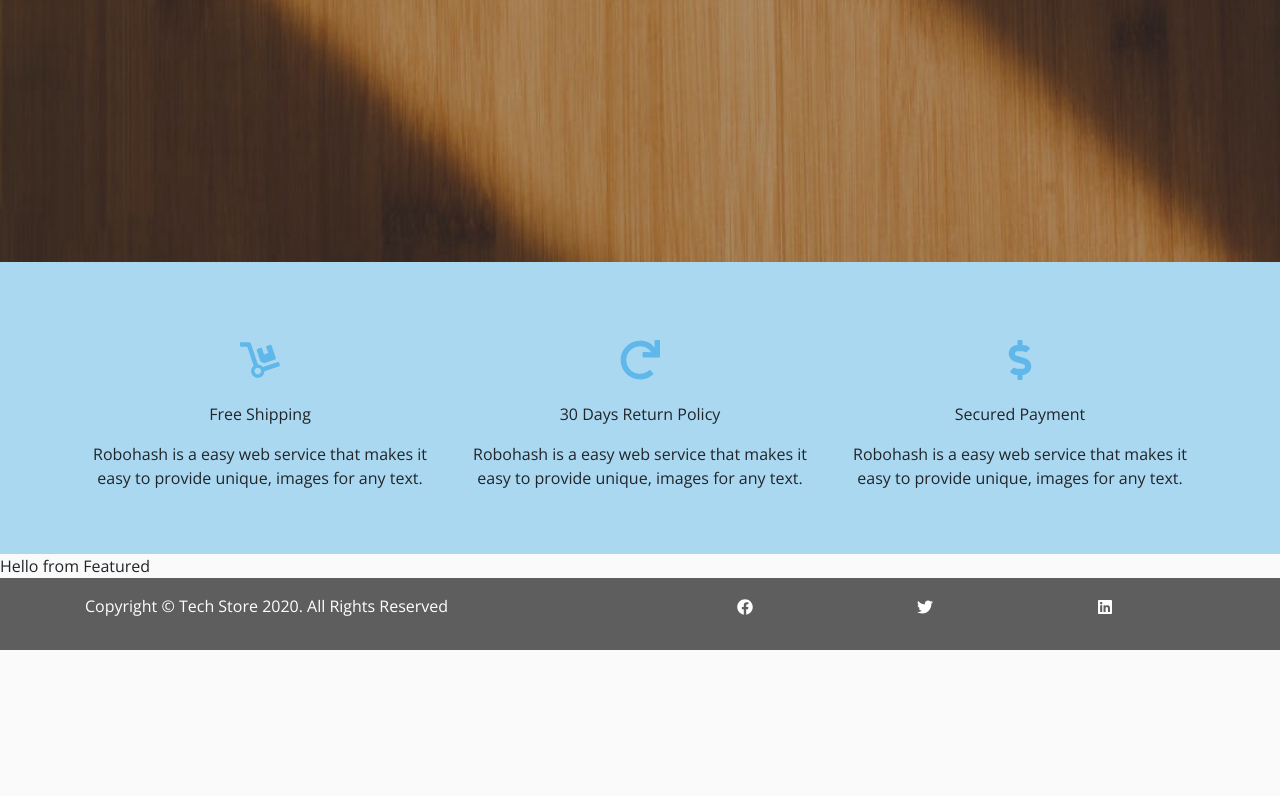
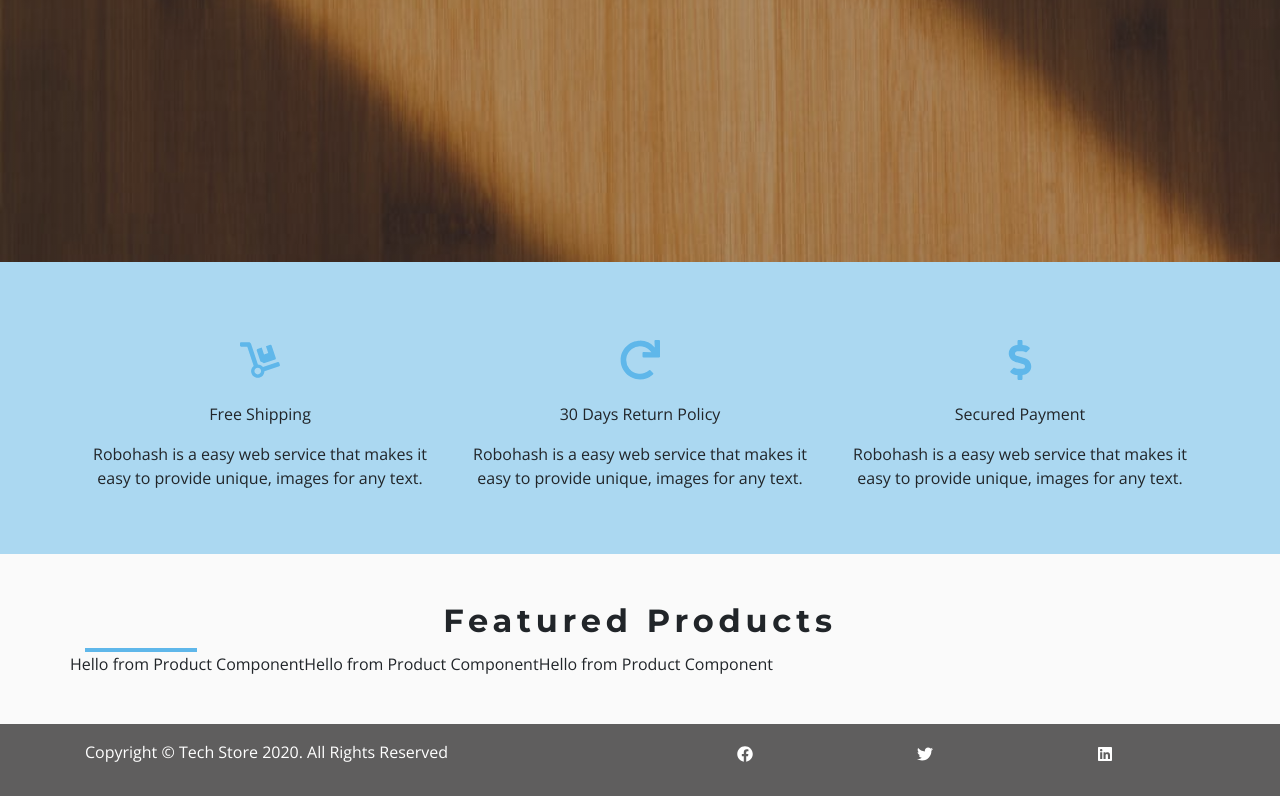
Before and after one commit to ajochope/tech-store, a React (Create React App) app: page / in a window 1280 px wide. Shown: the part 599-1395 px from the top of the page. Before the commit the page ends 1249 px from the top, so only its background shows below. Built offline with nearby package versions, Linux system fonts and the light colour scheme.

Commit message:
new_mods_19:09:12

```diff
--- a/src/components/HomePage/Featured.js
+++ b/src/components/HomePage/Featured.js
@@ -1,9 +1,26 @@
-import React from 'react'
+import React from 'react';
+import Product from '../Product';
+import {Link} from 'react-router-dom';
+import Title from '../Title';
+import {ProductConsumer} from '../../context';
 
 export default function Featured() {
     return (
-        <div>
-            Hello from Featured
-        </div>
+        <section className="py-5">
+            <div className="container">
+                {/* title */}
+                <Title title="featured products" center="true"></Title>
+                {/* products */}
+                <div className="row">
+                    <ProductConsumer>
+                        {value => {
+                            const {featuredProducts} = value;
+                            return featuredProducts.map(
+                                product => (<Product key={product.id} product={product}></Product>));
+                        }}
+                    </ProductConsumer>
+                </div>
+            </div>
+        </section>
     )
 }
--- /dev/null
+++ b/src/components/Product.js
@@ -0,0 +1,9 @@
+import React from 'react';
+
+export default function Product() {
+    return (
+        <div>
+           Hello from Product Component
+        </div>
+    )
+}
--- a/src/context/context.js
+++ b/src/context/context.js
@@ -14,7 +14,7 @@ class ProductProvider extends Component {
         links: linkData,
         socialIcons: socialData,
         cart:[],
-        cartItems:0,
+        cartItems:11,
         cartSubTotal:0,
         cartTax:0,
         cartTotal:0,
@@ -33,7 +33,8 @@ class ProductProvider extends Component {
     setProducts = (products) => {
         let storeProducts = products.map(item => {
             const {id} = item.sys;
-            const product = {id, ...item.fields};
+            const image = item.fields.image.fields.file.url;
+            const product = {id, ...item.fields, image};
             return product;
         });
         // Featured Products
```
Also changed, not shown: 13 other files (tests, documents, lock files or other folders).
